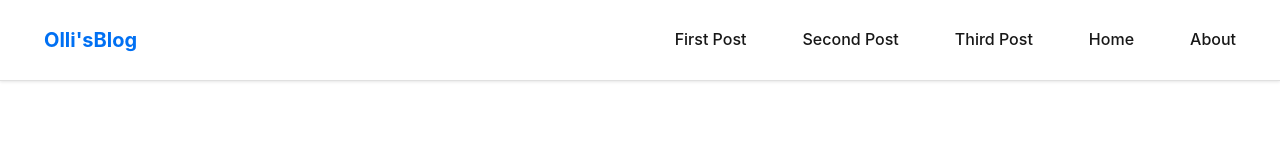
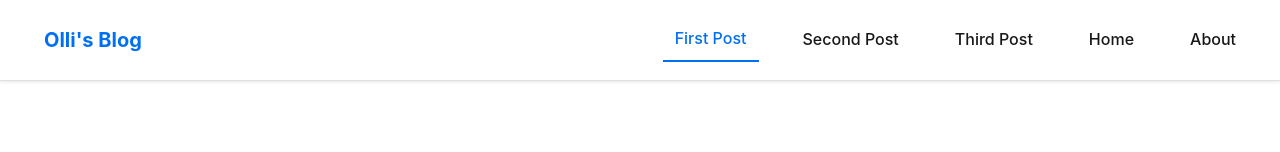
Before and after one commit to schafeld/next-demo, a Next.js app in the folder next-demo-app/: page /posts/1 in a window 1280 px wide. Shown: the top 152 px of the page. Built offline with nearby package versions, Linux system fonts and the light colour scheme.

Commit message:
make links look more square

```diff
--- a/next-demo-app/app/globals.css
+++ b/next-demo-app/app/globals.css
@@ -69,7 +69,6 @@ body {
   text-decoration: none;
   font-weight: 500;
   padding: 0.5rem 0.75rem;
-  border-radius: 4px;
   transition: background-color 0.2s ease, color 0.2s ease;
 }
 
@@ -83,6 +82,12 @@ body {
 .navbar a:hover {
   background-color: var(--hover-bg);
   color: var(--accent);
+}
+
+.navbar a.active {
+  color: var(--accent);
+  border-bottom: 2px solid var(--accent);
+  padding-bottom: 0.5rem;
 }
 
 /* Main Content */
@@ -129,7 +134,7 @@ a {
 
 a:hover {
   opacity: 0.8;
-  text-decoration: underline;
+  /* text-decoration: underline; */
 }
 
 /* Lists */
--- a/next-demo-app/app/navigation.js
+++ b/next-demo-app/app/navigation.js
@@ -1,16 +1,28 @@
+'use client';
+
 import Link from "next/link"
+import { usePathname } from "next/navigation"
 import './globals.css'
 
 export default function Layout({ children }) {
+    const pathname = usePathname();
+
+    const isActive = (href) => {
+        if (href === '/') {
+            return pathname === '/';
+        }
+        return pathname.startsWith(href);
+    };
+
     return (
         <>
             <nav className="navbar">
-                <Link href="/">Olli'sBlog</Link>
-                <Link href="/posts/1">First Post</Link>
-                <Link href="/posts/2">Second Post</Link>
-                <Link href="/posts/3">Third Post</Link>
-                <Link href="/">Home</Link>
-                <Link href="/about">About</Link>
+                <Link href="/">Olli's Blog</Link>
+                <Link href="/posts/1" className={isActive('/posts/1') ? 'active' : ''}>First Post</Link>
+                <Link href="/posts/2" className={isActive('/posts/2') ? 'active' : ''}>Second Post</Link>
+                <Link href="/posts/3" className={isActive('/posts/3') ? 'active' : ''}>Third Post</Link>
+                <Link href="/" className={isActive('/') ? 'active' : ''}>Home</Link>
+                <Link href="/about" className={isActive('/about') ? 'active' : ''}>About</Link>
             </nav>
 
             <main className="main-content">
```
